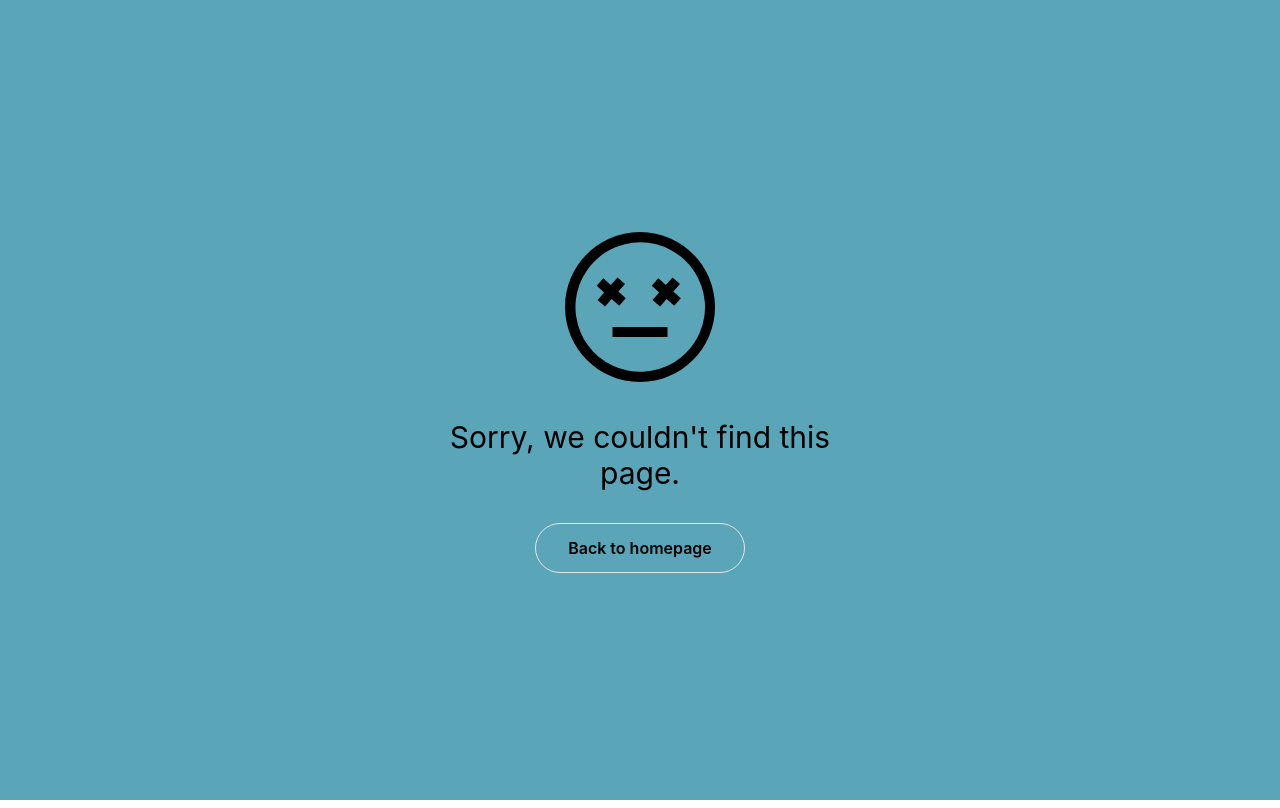
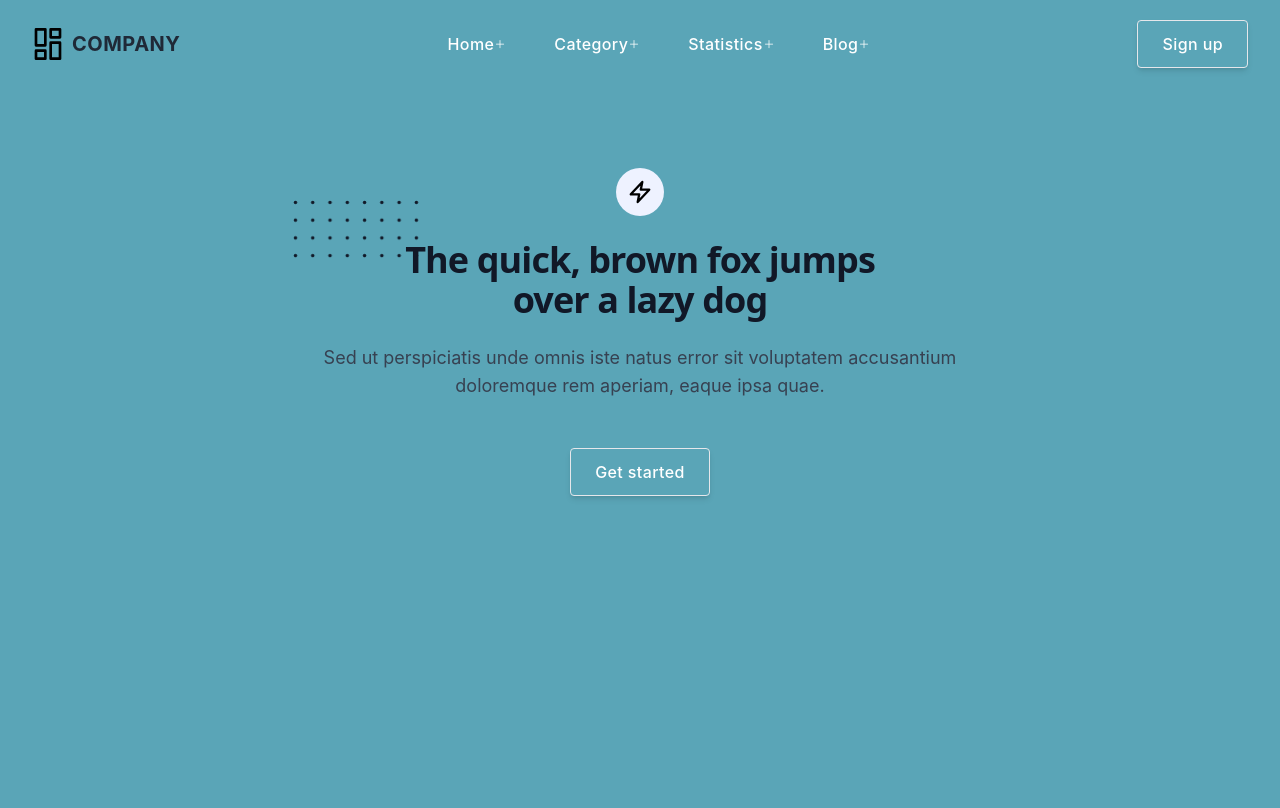
Before and after one commit to mitaly-dev/Quizizz, a React (Create React App) app: page /home in a window 1280 px wide. Built offline with nearby package versions, Linux system fonts and the light colour scheme.

Commit message:
errorpage added and category data loaded

```diff
--- a/src/Routes/Routes.js
+++ b/src/Routes/Routes.js
@@ -1,3 +1,4 @@
+import Categories from "../components/Categories";
 import Errorpage from "../components/Errorpage";
 import Home from "../components/Home";
 import Layout from "../components/Layout/Layout";
@@ -10,7 +11,11 @@ const router = createBrowserRouter([
     element:<Layout></Layout>,
     errorElement:<Errorpage></Errorpage>,
     children:[
-        {path:'/',element:<Home></Home>}
+        {path:'/',element:<Home></Home>},
+        {path:'/home',element:<Home></Home>},
+        {path:'/category',
+        loader:async()=>fetch('https://openapi.programming-hero.com/api/quiz'),
+        element:<Categories></Categories>}
     ]
 }
 ])
--- /dev/null
+++ b/src/Utils/getApiData.js
@@ -0,0 +1,3 @@
+// const getAllData =async()=>{
+//     let category=await fetch('')
+// }
--- a/src/components/Categories.js
+++ b/src/components/Categories.js
@@ -1,6 +1,9 @@
 import React from 'react';
+import { useLoaderData } from 'react-router-dom';
 
 const Categories = () => {
+    let categories = useLoaderData().data
+    console.log(categories)
     return (
         <div>
             <h3>this is cagegory</h3>
--- a/src/components/Header.js
+++ b/src/components/Header.js
@@ -6,7 +6,7 @@ const Header = () => {
         <div className="px-4 py-16 mx-auto sm:max-w-xl md:max-w-full lg:max-w-screen-xl md:px-24 lg:px-8 lg:py-20">
         <div className="max-w-xl sm:mx-auto lg:max-w-2xl">
           <div className="flex flex-col mb-16 sm:text-center sm:mb-0">
-            <a href="/" className="mb-6 sm:mx-auto">
+            <Link to="/" className="mb-6 sm:mx-auto">
               <div className="flex items-center justify-center w-12 h-12 rounded-full bg-indigo-50">
                 <svg
                   className="w-10 h-10 text-deep-purple-accent-400"
@@ -22,7 +22,7 @@ const Header = () => {
                   />
                 </svg>
               </div>
-            </a>
+            </Link >
             <div className="max-w-xl mb-10 md:mx-auto sm:text-center lg:max-w-2xl md:mb-12">
               <h2 className="max-w-lg mb-6 font-sans text-3xl font-bold leading-none tracking-tight text-gray-900 sm:text-4xl md:mx-auto">
                 <span className="relative inline-block">
--- a/src/components/Home.js
+++ b/src/components/Home.js
@@ -3,7 +3,7 @@ import Header from './Header';
 
 const Home = () => {
     return (
-        <div className='bg-[#5AA5B7]'>
+        <div className='bg-[#5AA5B7] min-h-[90vh]'>
             <Header></Header>
         </div>
     );
--- a/src/components/Layout/Layout.js
+++ b/src/components/Layout/Layout.js
@@ -1,6 +1,5 @@
 import React from 'react';
 import { Outlet } from 'react-router-dom';
-import Header from '../Header';
 import Navbar from '../Navbar';
 
 const Layout = () => {
--- a/src/components/Navbar.js
+++ b/src/components/Navbar.js
@@ -6,16 +6,16 @@ import { Link, NavLink } from 'react-router-dom';
 const Navbar = () => {
     const [isMenuOpen, setIsMenuOpen] = useState(false);
     return (
-        <div class="px-4 py-5 mx-auto w-full md:max-w-full md:px-24 lg:px-8 bg-[#5AA5B7]">
-        <div class="relative flex items-center justify-between">
+        <div className="px-4 py-5 mx-auto w-full md:max-w-full md:px-24 lg:px-8 bg-[#5AA5B7]">
+        <div className="relative flex items-center justify-between">
           <a
             href="/"
             aria-label="Company"
             title="Company"
-            class="inline-flex items-center"
+            className="inline-flex items-center"
           >
             <svg
-              class="w-8 text-deep-purple-accent-400"
+              className="w-8 text-deep-purple-accent-400"
               viewBox="0 0 24 24"
               strokeLinejoin="round"
               strokeWidth="2"
@@ -29,17 +29,17 @@ const Navbar = () => {
               <rect x="14" y="1" width="7" height="6" />
               <rect x="14" y="11" width="7" height="12" />
             </svg>
-            <span class="ml-2 text-xl font-bold tracking-wide text-gray-800 uppercase">
+            <span className="ml-2 text-xl font-bold tracking-wide text-gray-800 uppercase">
               Company
             </span>
           </a>
-          <ul class="flex items-center hidden space-x-8 lg:flex">
+          <ul className="flex items-center hidden space-x-8 lg:flex">
             <li>
               <NavLink
                 to="/home"
                 aria-label="Our product"
                 title="Our product"
-                class="flex px-2 font-medium tracking-wide text-white transition-colors duration-200 hover:text-deep-purple-accent-400"
+                className="flex px-2 font-medium tracking-wide text-white transition-colors duration-200 hover:text-deep-purple-accent-400"
               >
                 <span>Home</span>
                 <PlusIcon className='w-3 text-white'></PlusIcon>
@@ -50,7 +50,7 @@ const Navbar = () => {
                 to="/category"
                 aria-label="Our product"
                 title="Our product"
-                class="flex px-2 font-medium tracking-wide text-white transition-colors duration-200 hover:text-deep-purple-accent-400"
+                className="flex px-2 font-medium tracking-wide text-white transition-colors duration-200 hover:text-deep-purple-accent-400"
               >
                 <span>Category</span>
                 <PlusIcon className='w-3 text-white'></PlusIcon>
@@ -61,7 +61,7 @@ const Navbar = () => {
                 to="/statistics"
                 aria-label="Product pricing"
                 title="Product pricing"
-                class="flex px-2 font-medium tracking-wide text-white transition-colors duration-200 hover:text-deep-purple-accent-400"
+                className="flex px-2 font-medium tracking-wide text-white transition-colors duration-200 hover:text-deep-purple-accent-400"
               >
                 <span>Statistics</span>
                 <PlusIcon className='w-3 text-white'></PlusIcon>
@@ -72,18 +72,18 @@ const Navbar = () => {
                 to="/blog"
                 aria-label="About us"
                 title="About us"
-                class="flex px-2 font-medium tracking-wide text-white transition-colors duration-200 hover:text-deep-purple-accent-400"
+                className="flex px-2 font-medium tracking-wide text-white transition-colors duration-200 hover:text-deep-purple-accent-400"
               >
                 <span>Blog</span>
                 <PlusIcon className='w-3 text-white'></PlusIcon>
               </NavLink>
             </li>
           </ul>
-          <ul class="flex items-center hidden space-x-8 lg:flex">
+          <ul className="flex items-center hidden space-x-8 lg:flex">
             <li>
               <Link
                 to="/"
-                class="border inline-flex items-center justify-center h-12 px-6 font-medium tracking-wide text-white transition duration-200 rounded shadow-md bg-deep-purple-accent-400 hover:bg-deep-purple-accent-700 focus:shadow-outline focus:outline-none"
+                className="border inline-flex items-center justify-center h-12 px-6 font-medium tracking-wide text-white transition duration-200 rounded shadow-md bg-deep-purple-accent-400 hover:bg-deep-purple-accent-700 focus:shadow-outline focus:outline-none"
                 aria-label="Sign up"
                 title="Sign up"
               >
@@ -91,14 +91,14 @@ const Navbar = () => {
               </Link>
             </li>
           </ul>
-          <div class="lg:hidden">
+          <div className="lg:hidden">
             <button
               aria-label="Open Menu"
               title="Open Menu"
-              class="p-2 -mr-1 transition duration-200 rounded focus:outline-none focus:shadow-outline hover:bg-deep-purple-50 focus:bg-deep-purple-50"
+              className="p-2 -mr-1 transition duration-200 rounded focus:outline-none focus:shadow-outline hover:bg-deep-purple-50 focus:bg-deep-purple-50"
               onClick={() => setIsMenuOpen(true)}
             >
-              <svg class="w-5 text-gray-600" viewBox="0 0 24 24">
+              <svg className="w-5 text-gray-600" viewBox="0 0 24 24">
                 <path
                   fill="currentColor"
                   d="M23,13H1c-0.6,0-1-0.4-1-1s0.4-1,1-1h22c0.6,0,1,0.4,1,1S23.6,13,23,13z"
@@ -114,18 +114,18 @@ const Navbar = () => {
               </svg>
             </button>
             {isMenuOpen && (
-              <div class="absolute top-0 left-0 w-full">
-                <div class="p-5 bg-white border rounded shadow-sm">
-                  <div class="flex items-center justify-between mb-4">
+              <div className="absolute top-0 left-0 w-full">
+                <div className="p-5 bg-white border rounded shadow-sm">
+                  <div className="flex items-center justify-between mb-4">
                     <div>
                       <a
                         href="/"
                         aria-label="Company"
                         title="Company"
-                        class="inline-flex items-center"
+                        className="inline-flex items-center"
                       >
                         <svg
-                          class="w-8 text-deep-purple-accent-400"
+                          className="w-8 text-deep-purple-accent-400"
                           viewBox="0 0 24 24"
                           strokeLinejoin="round"
                           strokeWidth="2"
@@ -139,7 +139,7 @@ const Navbar = () => {
                           <rect x="14" y="1" width="7" height="6" />
                           <rect x="14" y="11" width="7" height="12" />
                         </svg>
-                        <span class="ml-2 text-xl font-bold tracking-wide text-gray-800 uppercase">
+                        <span className="ml-2 text-xl font-bold tracking-wide text-gray-800 uppercase">
                           Company
                         </span>
                       </a>
@@ -148,10 +148,10 @@ const Navbar = () => {
                       <button
                         aria-label="Close Menu"
                         title="Close Menu"
-                        class="p-2 -mt-2 -mr-2 transition duration-200 rounded hover:bg-gray-200 focus:bg-gray-200 focus:outline-none focus:shadow-outline"
+                        className="p-2 -mt-2 -mr-2 transition duration-200 rounded hover:bg-gray-200 focus:bg-gray-200 focus:outline-none focus:shadow-outline"
                         onClick={() => setIsMenuOpen(false)}
                       >
-                        <svg class="w-5 text-gray-600" viewBox="0 0 24 24">
+                        <svg className="w-5 text-gray-600" viewBox="0 0 24 24">
                           <path
                             fill="currentColor"
                             d="M19.7,4.3c-0.4-0.4-1-0.4-1.4,0L12,10.6L5.7,4.3c-0.4-0.4-1-0.4-1.4,0s-0.4,1,0,1.4l6.3,6.3l-6.3,6.3 c-0.4,0.4-0.4,1,0,1.4C4.5,19.9,4.7,20,5,20s0.5-0.1,0.7-0.3l6.3-6.3l6.3,6.3c0.2,0.2,0.5,0.3,0.7,0.3s0.5-0.1,0.7-0.3 c0.4-0.4,0.4-1,0-1.4L13.4,12l6.3-6.3C20.1,5.3,20.1,4.7,19.7,4.3z"
@@ -161,13 +161,13 @@ const Navbar = () => {
                     </div>
                   </div>
                   <nav>
-                    <ul class="space-y-4">
+                    <ul className="space-y-4">
                       <li>
                         <NavLink
                           to="/home"
                           aria-label="Our product"
                           title="Our product"
-                          class="flex font-medium tracking-wide text-white transition-colors duration-200 hover:text-deep-purple-accent-400"
+                          className="flex font-medium tracking-wide text-white transition-colors duration-200 hover:text-deep-purple-accent-400"
                         >
                           <span>Home</span>
                           <PlusIcon className='w-3 text-white'></PlusIcon>
@@ -178,7 +178,7 @@ const Navbar = () => {
                           to="/category"
                           aria-label="Our product"
                           title="Our product"
-                          class="flex font-medium tracking-wide text-white transition-colors duration-200 hover:text-deep-purple-accent-400"
+                          className="flex font-medium tracking-wide text-white transition-colors duration-200 hover:text-deep-purple-accent-400"
                         >
                           <span>Category</span>
                           <PlusIcon className='w-3 text-white'></PlusIcon>
@@ -189,7 +189,7 @@ const Navbar = () => {
                           to="/statistics"
                           aria-label="Product pricing"
                           title="Product pricing"
-                          class="flex font-medium tracking-wide text-white transition-colors duration-200 hover:text-deep-purple-accent-400"
+                          className="flex font-medium tracking-wide text-white transition-colors duration-200 hover:text-deep-purple-accent-400"
                         >
                           <span>Statistics</span>
                           <PlusIcon className='w-3 text-white'></PlusIcon>
@@ -200,7 +200,7 @@ const Navbar = () => {
                           to="/blog"
                           aria-label="About us"
                           title="About us"
-                          class="flex font-medium tracking-wide text-white transition-colors duration-200 hover:text-deep-purple-accent-400"
+                          className="flex font-medium tracking-wide text-white transition-colors duration-200 hover:text-deep-purple-accent-400"
                         >
                           <span>Blog</span>
                           <PlusIcon className='w-3 text-white'></PlusIcon>
@@ -209,7 +209,7 @@ const Navbar = () => {
                       <li>
                         <Link
                          to="/"
-                          class="border inline-flex items-center justify-center w-full h-12 px-6 font-medium tracking-wide text-white transition duration-200 rounded shadow-md bg-deep-purple-accent-400 hover:bg-deep-purple-accent-700 focus:shadow-outline focus:outline-none"
+                          className="border inline-flex items-center justify-center w-full h-12 px-6 font-medium tracking-wide text-white transition duration-200 rounded shadow-md bg-deep-purple-accent-400 hover:bg-deep-purple-accent-700 focus:shadow-outline focus:outline-none"
                           aria-label="Sign up"
                           title="Sign up"
                         >
```
